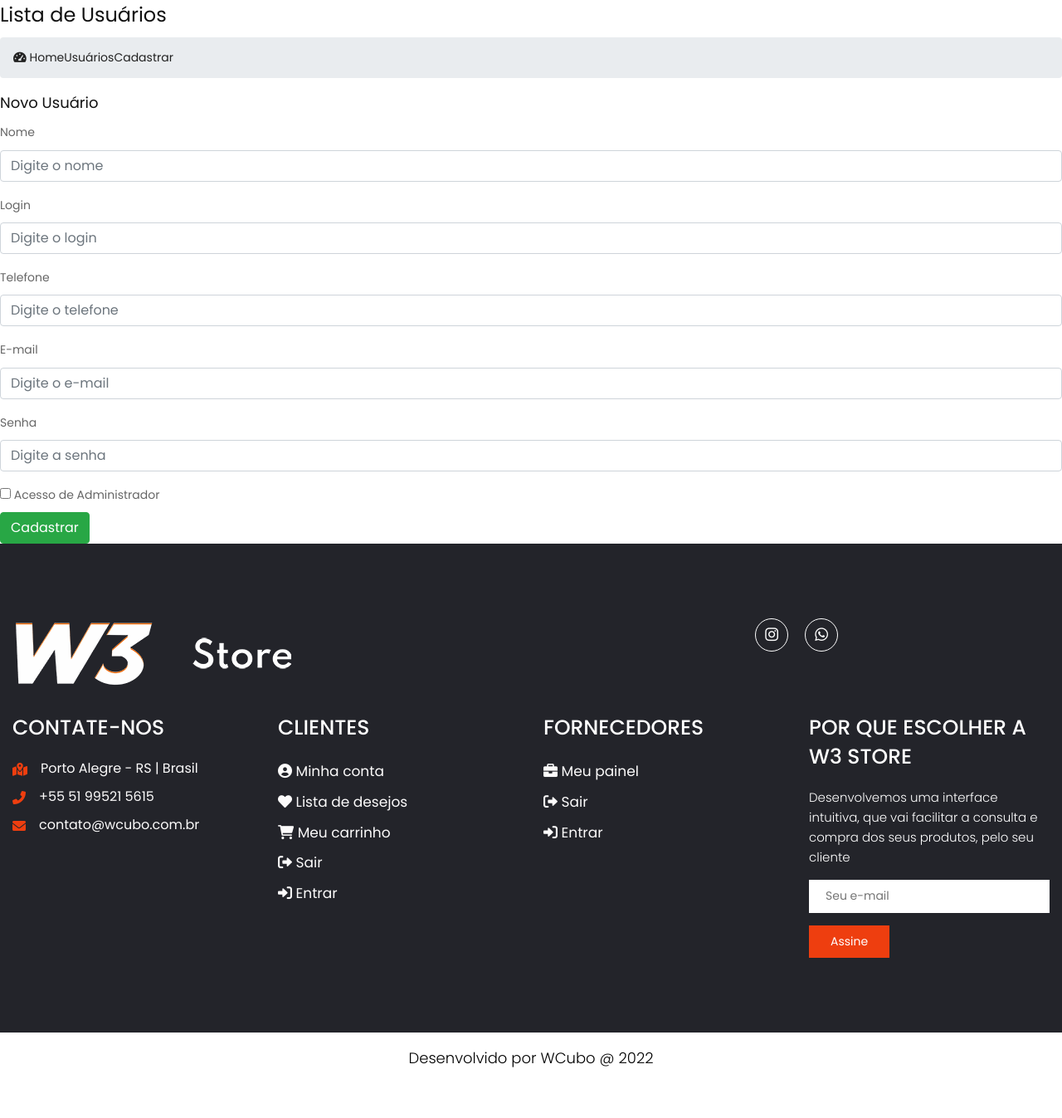
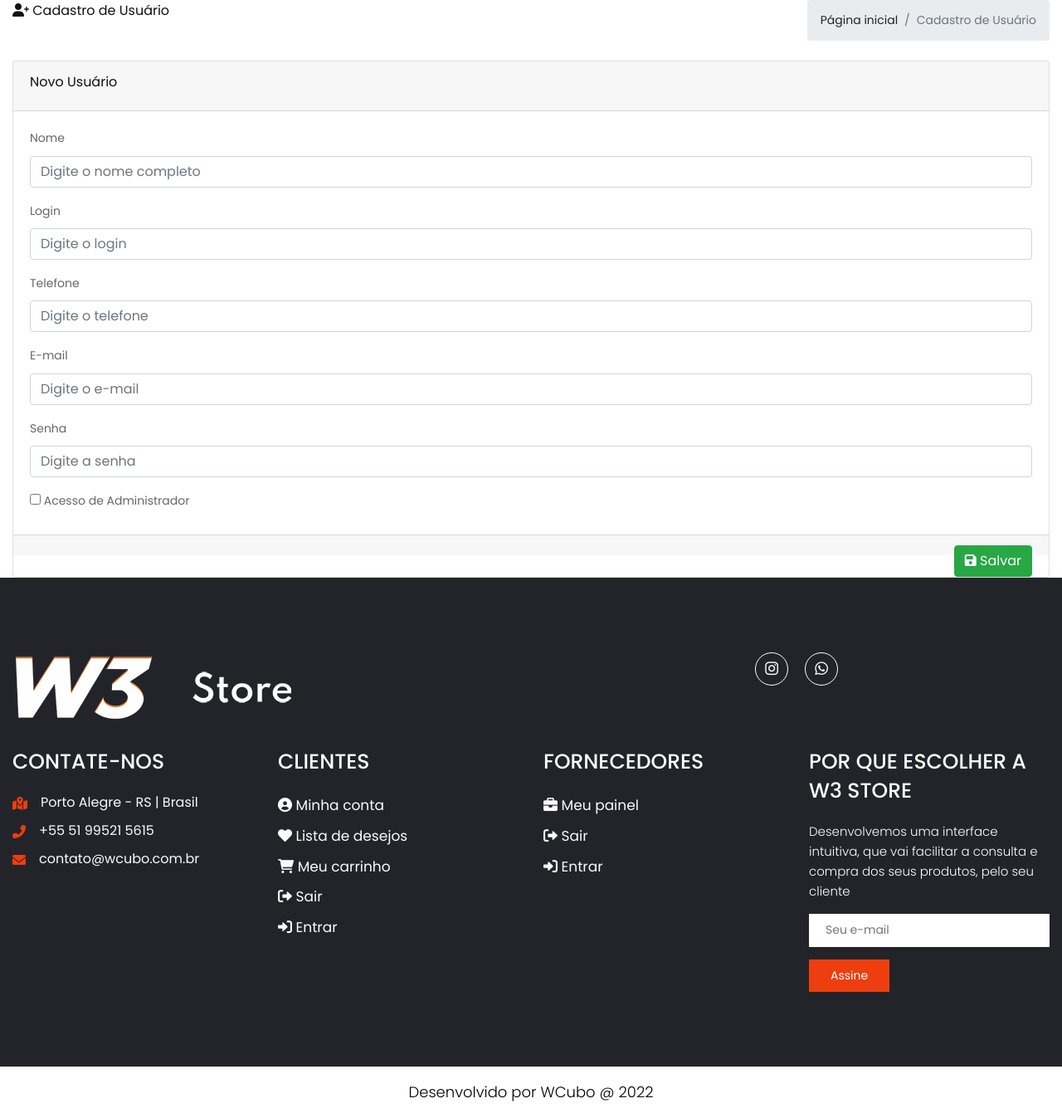
Before and after one commit to murilosouza/w3ecommerce, a PHP site: template views/admin/users-create.html in a window 1280 px wide. Shown: the whole page at 83% size. Before the commit the page ends 1286 px from the top, so only its background shows below. Run offline with PHP 8.4, Linux system fonts and the light colour scheme; the template is opened without the code that fills it, so the values that code supplies are empty; some libraries are stand-ins or nearby versions.

Commit message:
Implementada tela e funções para cadastro de Usuário

```diff
--- a/views-cache/header.7b7869bfb1da632594c8441c1cba0681.rtpl.php
+++ b/views-cache/header.7b7869bfb1da632594c8441c1cba0681.rtpl.php
@@ -27,7 +27,7 @@ scratch. This page gets rid of all links and provides the needed markup only.
         <a class="nav-link" data-widget="pushmenu" href="#" role="button"><i class="fas fa-bars"></i></a>
       </li>
       <li class="nav-item d-none d-sm-inline-block">
-        <a href="/admin" class="nav-link">Home</a>
+        <a href="/admin" class="nav-link">Página inicial</a>
       </li>
       <li class="nav-item d-none d-sm-inline-block">
         <a href="#" class="nav-link">Contato</a>
--- a/views-cache/users.7b7869bfb1da632594c8441c1cba0681.rtpl.php
+++ b/views-cache/users.7b7869bfb1da632594c8441c1cba0681.rtpl.php
@@ -25,7 +25,7 @@
         <div class="col-lg-12">
           <div class="card">
             <div class="card-header">
-              <h5 class="m-0">Usuários cadastrados <span><a href="/admin/users/create" class="btn btn-success float-right"><i class="nav-icon fas fa-user-plus"></i> Adicionar Usuário</a></span></h5>
+              <h4 class="m-0">Usuários cadastrados <span><a href="/admin/users/create" class="btn btn-primary float-right"><i class="nav-icon fas fa-user-plus"></i> Cadastrar Usuário</a></span></h4>
             </div>
             <div class="card-body no-padding">
               <table class="table table-striped">
@@ -48,7 +48,7 @@
                     <td><?php echo htmlspecialchars( $value1["deslogin"], ENT_COMPAT, 'UTF-8', FALSE ); ?></td />
                     <td><?php if( $value1["inadmin"] == 1 ){ ?>Sim<?php }else{ ?>Não<?php } ?></td>
                     <td>
-                      <a href="/admin/users/<?php echo htmlspecialchars( $value1["iduser"], ENT_COMPAT, 'UTF-8', FALSE ); ?>" class="btn btn-primary btn-xs"><i class="fa fa-edit"></i>
+                      <a href="/admin/users/<?php echo htmlspecialchars( $value1["iduser"], ENT_COMPAT, 'UTF-8', FALSE ); ?>" class="btn btn-info btn-xs"><i class="fa fa-edit"></i>
                         Editar</a>
                       <a href="/admin/users/<?php echo htmlspecialchars( $value1["iduser"], ENT_COMPAT, 'UTF-8', FALSE ); ?>/delete"
                         onclick="return confirm('Deseja realmente excluir este registro?')"
--- a/views/admin/header.html
+++ b/views/admin/header.html
@@ -27,7 +27,7 @@ scratch. This page gets rid of all links and provides the needed markup only.
         <a class="nav-link" data-widget="pushmenu" href="#" role="button"><i class="fas fa-bars"></i></a>
       </li>
       <li class="nav-item d-none d-sm-inline-block">
-        <a href="/admin" class="nav-link">Home</a>
+        <a href="/admin" class="nav-link">Página inicial</a>
       </li>
       <li class="nav-item d-none d-sm-inline-block">
         <a href="#" class="nav-link">Contato</a>
--- a/views/admin/users-create.html
+++ b/views/admin/users-create.html
@@ -1,33 +1,39 @@
 <!-- Content Wrapper. Contains page content -->
 <div class="content-wrapper">
   <!-- Content Header (Page header) -->
-<section class="content-header">
-  <h1>
-    Lista de Usuários
-  </h1>
-  <ol class="breadcrumb">
-    <li><a href="/admin"><i class="fa fa-dashboard"></i> Home</a></li>
-    <li><a href="/admin/users">Usuários</a></li>
-    <li class="active"><a href="/admin/users/create">Cadastrar</a></li>
+  <div class="content-header">
+    <div class="container-fluid">
+      <div class="row mb-2">
+        <div class="col-sm-6">
+          <h4 class="m-0"><i class="nav-icon fas fa-user-plus"></i> Cadastro de Usuário</h4>
+        </div><!-- /.col -->
+        <div class="col-sm-6">
+          <ol class="breadcrumb float-sm-right">
+            <li class="breadcrumb-item"><a href="/admin">Página inicial</a></li>
+            <li class="breadcrumb-item active">Cadastro de Usuário</a></li>
           </ol>
-</section>
+        </div><!-- /.col -->
+      </div><!-- /.row -->
+    </div><!-- /.container-fluid -->
+  </div>
+  <!-- /.content-header -->
 
   <!-- Main content -->
-<section class="content">
-
+  <div class="content">
+    <div class="container-fluid">
       <div class="row">
-  	<div class="col-md-12">
-  		<div class="box box-success">
-        <div class="box-header with-border">
-          <h3 class="box-title">Novo Usuário</h3>
+        <div class="col-lg-12">
+          <div class="card">
+            <div class="card-header">
+              <h4 class="m-0">Novo Usuário</h4>
             </div>
             <!-- /.box-header -->
             <!-- form start -->
             <form role="form" action="/admin/users/create" method="post">
-          <div class="box-body">
+              <div class="card-body no-padding">
                 <div class="form-group">
                   <label for="desperson">Nome</label>
-              <input type="text" class="form-control" id="desperson" name="desperson" placeholder="Digite o nome">
+                  <input type="text" class="form-control" id="desperson" name="desperson" placeholder="Digite o nome completo">
                 </div>
                 <div class="form-group">
                   <label for="deslogin">Login</label>
@@ -43,7 +49,8 @@
                 </div>
                 <div class="form-group">
                   <label for="despassword">Senha</label>
-              <input type="password" class="form-control" id="despassword" name="despassword" placeholder="Digite a senha">
+                  <input type="password" class="form-control" id="despassword" name="despassword"
+                    placeholder="Digite a senha">
                 </div>
                 <div class="checkbox">
                   <label>
@@ -51,16 +58,16 @@
                   </label>
                 </div>
               </div>
-          <!-- /.box-body -->
-          <div class="box-footer">
-            <button type="submit" class="btn btn-success">Cadastrar</button>
+              <!-- /.card-body -->
+              <div class="card-footer">
+                <button type="submit" class="btn btn-success float-right"><i class="nav-icon fas fa-save"></i> Salvar</button>
               </div>
             </form>
           </div>
         </div>
       </div>
-
-</section>
+    </div>
     <!-- /.content -->
   </div>
   <!-- /.content-wrapper -->
+</div>
--- a/views/admin/users.html
+++ b/views/admin/users.html
@@ -25,7 +25,7 @@
         <div class="col-lg-12">
           <div class="card">
             <div class="card-header">
-              <h5 class="m-0">Usuários cadastrados <span><a href="/admin/users/create" class="btn btn-success float-right"><i class="nav-icon fas fa-user-plus"></i> Adicionar Usuário</a></span></h5>
+              <h4 class="m-0">Usuários cadastrados <span><a href="/admin/users/create" class="btn btn-primary float-right"><i class="nav-icon fas fa-user-plus"></i> Cadastrar Usuário</a></span></h4>
             </div>
             <div class="card-body no-padding">
               <table class="table table-striped">
@@ -48,7 +48,7 @@
                     <td>{$value.deslogin}</td />
                     <td>{if="$value.inadmin == 1"}Sim{else}Não{/if}</td>
                     <td>
-                      <a href="/admin/users/{$value.iduser}" class="btn btn-primary btn-xs"><i class="fa fa-edit"></i>
+                      <a href="/admin/users/{$value.iduser}" class="btn btn-info btn-xs"><i class="fa fa-edit"></i>
                         Editar</a>
                       <a href="/admin/users/{$value.iduser}/delete"
                         onclick="return confirm('Deseja realmente excluir este registro?')"
```
Also changed, not shown: index.php (+12 -0 lines), views-cache/users-create.7b7869bfb1da632594c8441c1cba0681.rtpl.php (+30 -23 lines), 1 other file. Lines whose indentation alone changed are shown as unchanged.
